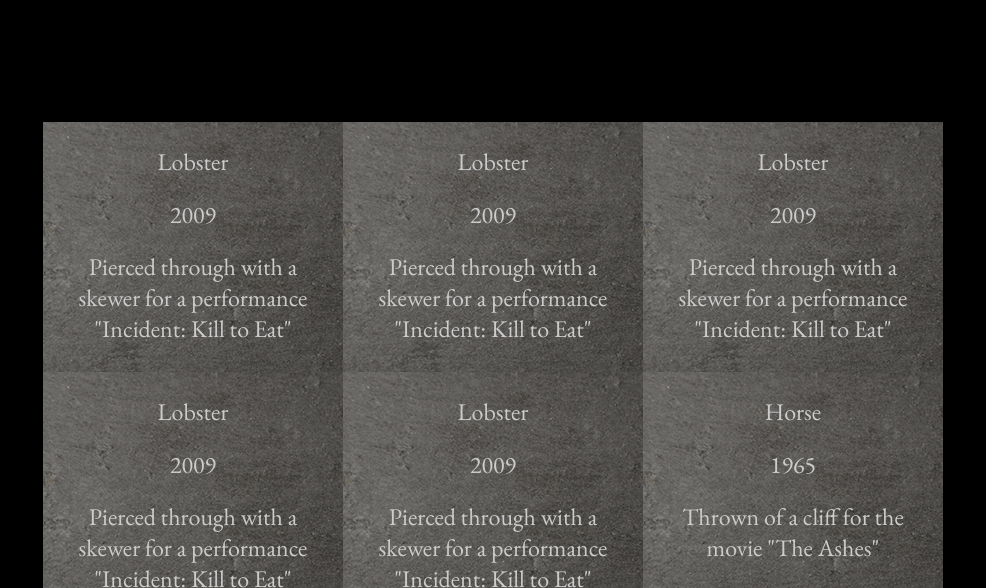
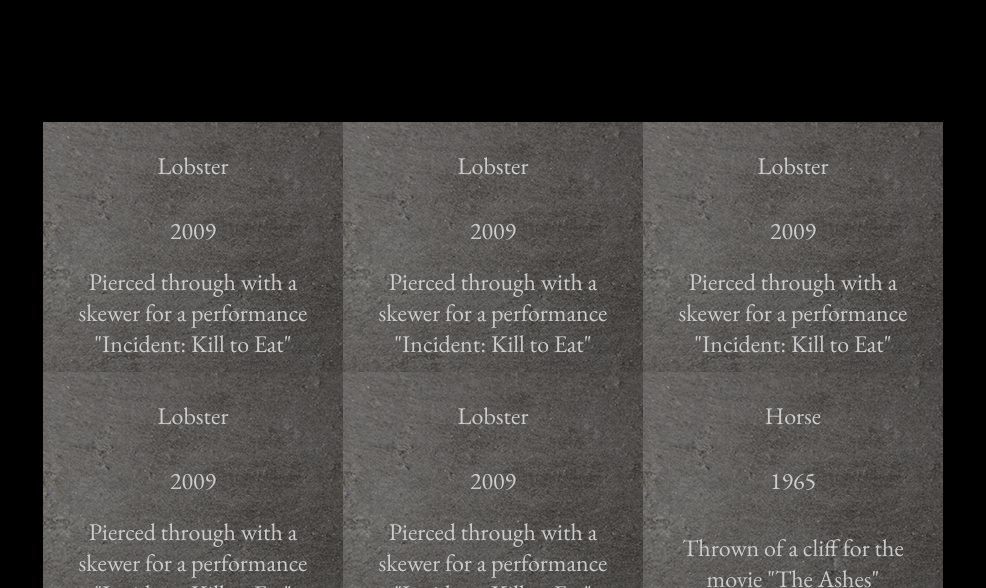
Before and after one commit to thosekilledforart/thosekilledforart.github.io, a plain HTML site: page index.html in a window 1280 px wide. Shown: the part 212-800 px from the top of the page, without its empty margins (147-1133 px from the left). Drawn offline with nearby package versions, Linux system fonts and the light colour scheme.

Commit message:
changed layout inside row

```diff
--- a/style.css
+++ b/style.css
@@ -61,7 +61,6 @@ h1 {
     width: 300px;
     height: 250px;
     padding: 1rem;
-    padding-top: 1.5rem;
     background-image: var(--background-row);
 }
 
@@ -76,6 +75,9 @@ h1 {
 }
 
 .cell {
+    display: flex;
+    justify-content: center;
+    align-items: center;
     text-align: center;
     font-size: 1.5rem;
 }
@@ -85,11 +87,11 @@ h1 {
 }
 
 .when {
-    height: 25%;
+    height: 35%;
 }
 
 .how {
-    height: 50%;
+    height: 40%;
 }
 
 
```
